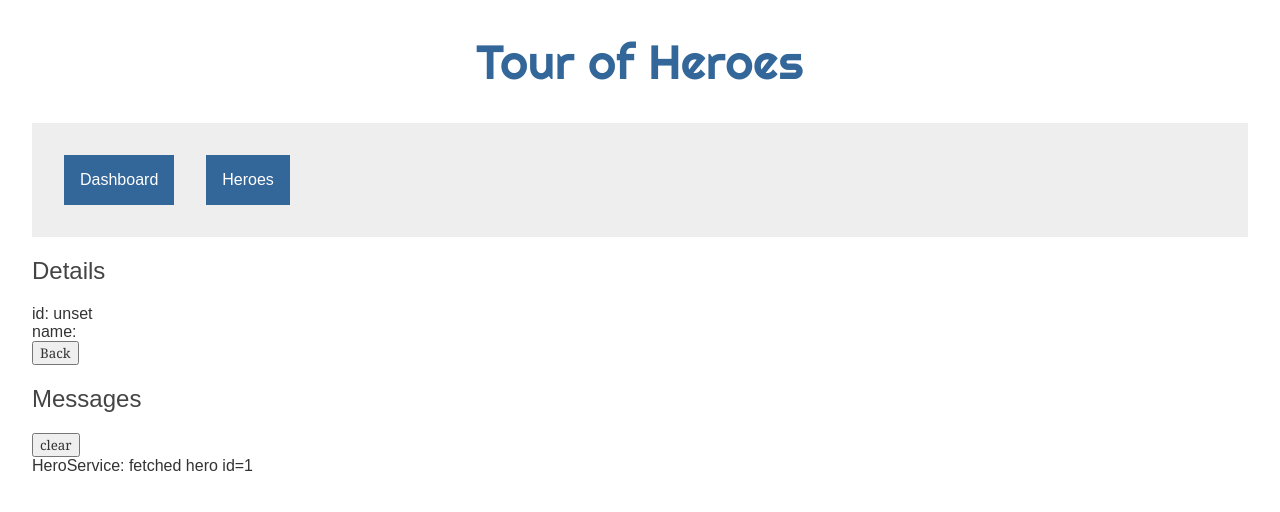
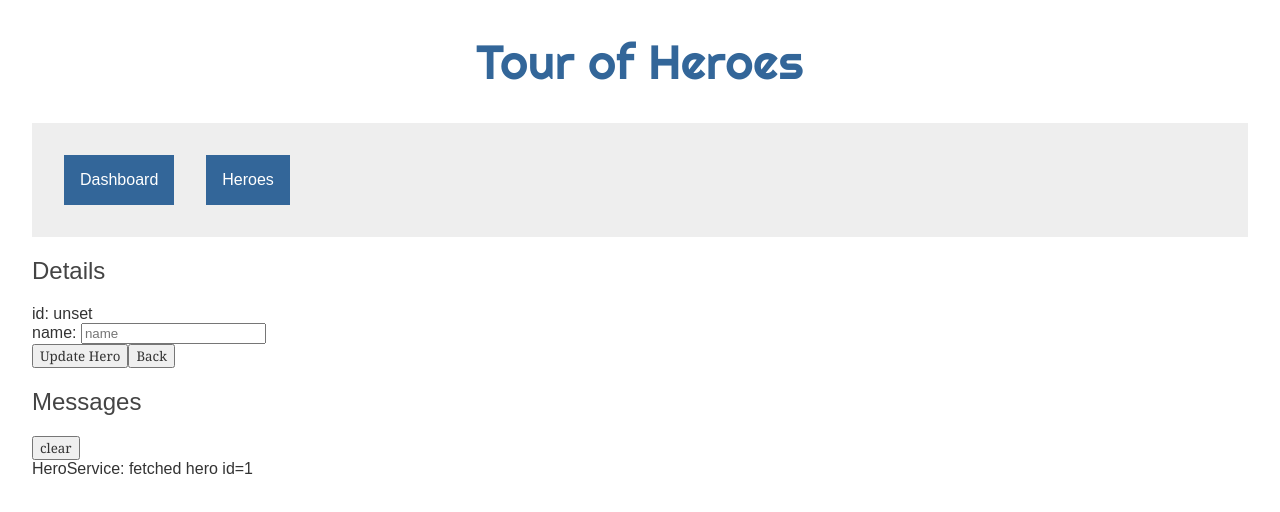
Before and after one commit to 3rostein/TourOfHeroes, an Angular app: page /detail/1 in a window 1280 px wide. Shown: the top 512 px of the page. Built offline with nearby package versions, Linux system fonts and the light colour scheme; no server answers; the database is empty.

Commit message:
Added Update Functionality removed duplicate list after hero deletion

```diff
--- a/src/app/hero-detail/hero-detail.component.html
+++ b/src/app/hero-detail/hero-detail.component.html
@@ -5,9 +5,11 @@
     {{hero.id}}
   </div>
   <div>
-    <label>name: {{ hero.name }}</label>
+    <label>name: </label>
+    <input [(ngModel)]="hero.name" placeholder="name" />
 
   </div>
 </div>
 
+<button (click)="updateHero(hero.name)">Update Hero</button>
 <button (click)="goBack()">Back</button>
--- a/src/app/hero-detail/hero-detail.component.ts
+++ b/src/app/hero-detail/hero-detail.component.ts
@@ -1,40 +1,40 @@
-import { Component, OnInit, Input } from '@angular/core';
-import { ActivatedRoute } from '@angular/router';
-import { Location } from '@angular/common';
-import { HeroService } from '../hero.service';
-import { Hero } from '../hero';
+import { Component, OnInit, Input } from "@angular/core";
+import { ActivatedRoute } from "@angular/router";
+import { Location } from "@angular/common";
+import { HeroService } from "../hero.service";
+import { Hero } from "../hero";
 
 @Component({
-  selector: 'app-hero-detail',
-  templateUrl: './hero-detail.component.html',
-  styleUrls: ['./hero-detail.component.css']
+  selector: "app-hero-detail",
+  templateUrl: "./hero-detail.component.html",
+  styleUrls: ["./hero-detail.component.css"]
 })
 export class HeroDetailComponent implements OnInit {
-
-
-  hero: Hero;
-  constructor(private route: ActivatedRoute, private heroService: HeroService, private location: Location) { }
+  @Input() hero: Hero;
+  constructor(
+    private route: ActivatedRoute,
+    private heroService: HeroService,
+    private location: Location
+  ) {}
 
   ngOnInit() {
     this.getHero();
   }
 
-
   getHero(): void {
-    const id = this.route.snapshot.paramMap.get('id');
-    this.heroService.getHero(id).then((newHero) => {
-      newHero.subscribe(hero => this.hero = hero);
+    const id = this.route.snapshot.paramMap.get("id");
+    this.heroService.getHero(id).then(newHero => {
+      newHero.subscribe(hero => (this.hero = hero));
     });
-
   }
 
   updateHero(name: string): void {
-    const id = this.route.snapshot.paramMap.get('id');
+    const id = this.route.snapshot.paramMap.get("id");
+
     this.heroService.updateHero(id, name);
   }
 
   goBack(): void {
     this.location.back();
   }
-
 }
--- a/src/app/hero.service.ts
+++ b/src/app/hero.service.ts
@@ -85,7 +85,7 @@ export class HeroService {
 
   updateHero(id: string, newName: string): void {
     this.messageService.add(
-      `Hero Service: updated hero id: ${id} name: ${name}`
+      `Hero Service: updated hero id: ${id} to name: ${newName}`
     );
 
     this.db
--- a/src/app/heroes/heroes.component.ts
+++ b/src/app/heroes/heroes.component.ts
@@ -16,6 +16,7 @@ export class HeroesComponent implements OnInit {
 
   addHero(name: string): void {
     this.heroService.addHero(name);
+    this.heroService.getHeroes().subscribe(heroes => (this.heroes = heroes));
   }
 
   getHeroes(): void {
@@ -28,5 +29,6 @@ export class HeroesComponent implements OnInit {
 
   deleteHero(id: string): void {
     this.heroService.deleteHero(id);
+    this.heroService.getHeroes().subscribe(heroes => (this.heroes = heroes));
   }
 }
```
